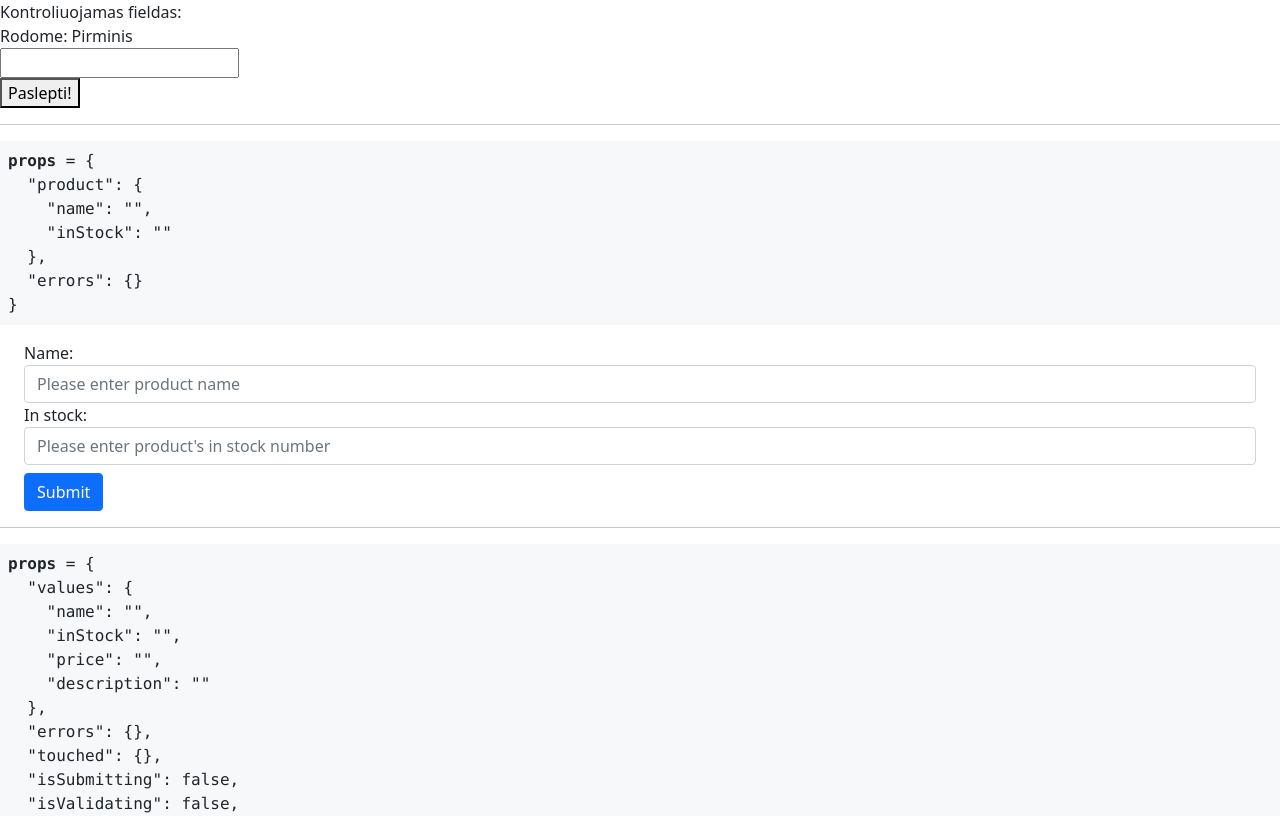
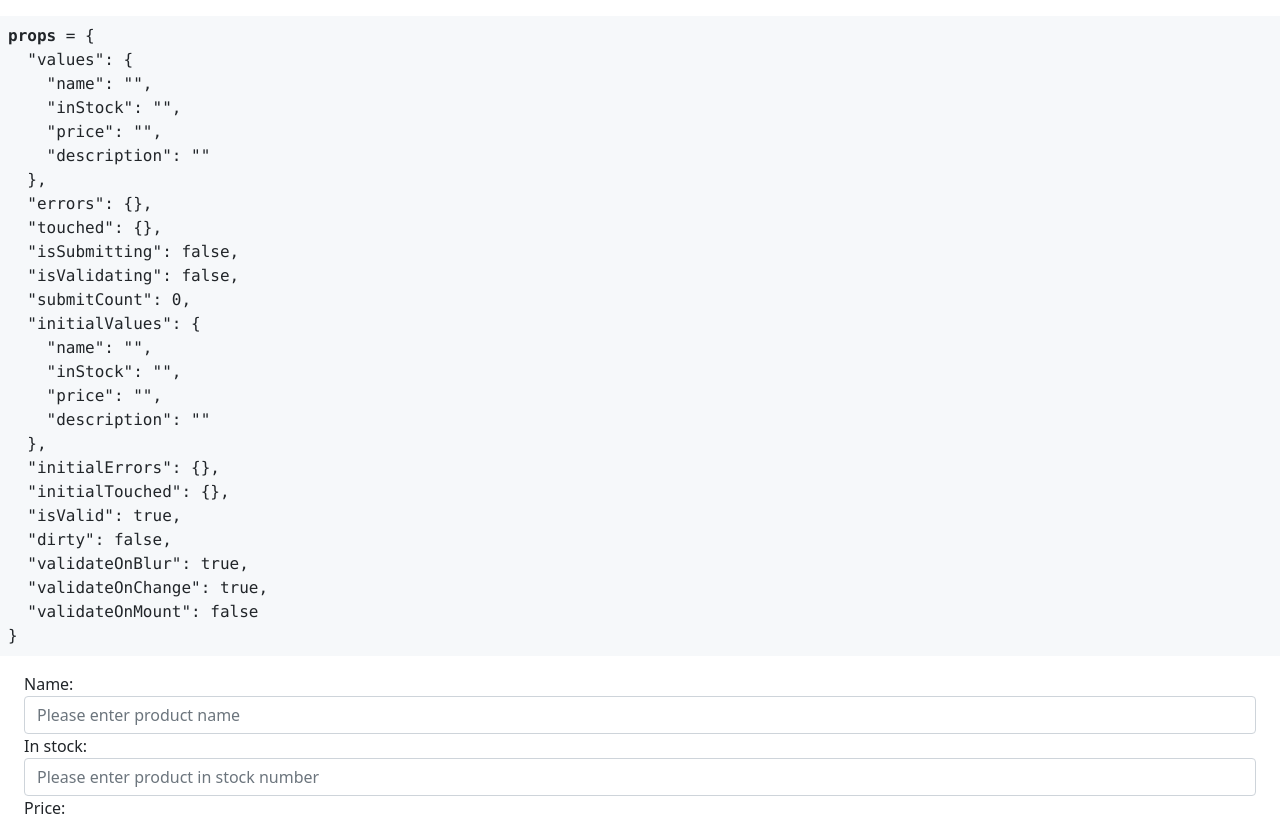
Before and after one commit to tsimonavicius/spring-courses-2020-11, a React (Create React App) app in the folder eshop-rest/ui/: page / in a window 1280 px wide. Shown: the top 816 px of the page. Built offline with nearby package versions, Linux system fonts and the light colour scheme.

Commit message:
Removed dummy components. Starting to Develop SPA

```diff
--- a/eshop-rest/ui/src/App.js
+++ b/eshop-rest/ui/src/App.js
@@ -1,27 +1,8 @@
-import MyAwesomeComponent from "./components/MyAwesomeComponent";
-import Counter from "./components/Counter";
-import HelloWorld from "./components/HelloWorld";
-import UncontrolledComponent from "./components/UncontrolledComponent";
-import ControlledComponent from "./components/ControlledComponent";
-import ControlledComponentWithHooks from "./components/ControlledComponentWithHooks";
-import LifecycleComponent from "./components/LifecycleComponent";
-import UncontrolledComponentHooks from "./components/UncontrolledComponentHooks";
-import ProductForm from "./components/ProductForm";
 import ProductFormWithFormik from "./components/ProductFormWithFormik";
 
 function App() {
   return (
     <div className="App">
-        {/*<MyAwesomeComponent />*/}
-        {/*<Counter tekstas="Niekas nepaspausta" />*/}
-        {/*<HelloWorld/>*/}
-        {/*<UncontrolledComponent />*/}
-        {/*<UncontrolledComponentHooks />*/}
-        {/*<ControlledComponent />*/}
-        <ControlledComponent />
-        <hr/>
-        <ProductForm />
-        <hr/>
         <ProductFormWithFormik/>
     </div>
   );
--- a/eshop-rest/ui/src/components/ControlledComponent.js
+++ /dev/null
@@ -1,51 +0,0 @@
-import React from "react";
-import LifecycleComponent from "./LifecycleComponent";
-import LifecycleComponentHooks from "./LifecycleComponentHooks";
-
-class ControlledComponent extends React.Component {
-    constructor(props) {
-        super(props);
-
-        this.state = {
-            name: 'Pirminis',
-            isVisible: false,
-        }
-
-        this.handleInputChange = this.handleInputChange.bind(this);
-        this.hideComponent = this.hideComponent.bind(this);
-    }
-
-    handleInputChange(e) {
-        console.log(e.target.value)
-
-        this.setState({
-            name: e.target.value,
-            isVisible: true,
-        });
-    }
-
-    hideComponent() {
-        this.setState({
-            isVisible: false,
-        })
-    }
-
-    render() {
-        const { name, isVisible } = this.state;
-        return (
-            <form>
-                <label>Kontroliuojamas fieldas:</label>
-                <br />
-                Rodome: {name}
-                <br />
-                <input name="name" type="text" autoComplete={"off"} onChange={this.handleInputChange} />
-                {/*{ isVisible && <LifecycleComponent text={name} /> }*/}
-                { isVisible && <LifecycleComponentHooks text={name} /> }
-                <br />
-                <button type="button" onClick={this.hideComponent}> Paslepti!</button>
-            </form>
-        );
-    }
-}
-
-export default ControlledComponent;
--- a/eshop-rest/ui/src/components/ControlledComponentWithHooks.js
+++ /dev/null
@@ -1,20 +0,0 @@
-import React, { useState } from "react";
-
-export default () => {
-
-    const [name, setName] = useState('Pirminis naudojant use state!')
-
-    const handleInputChange = (e) => {
-        setName(e.target.value);
-    }
-
-    return (
-        <form>
-            <label>Kontroliuojamas fieldas:</label>
-            <br />
-            Rodome: {name}
-            <br />
-            <input name="name" type="password" onChange={handleInputChange} />
-        </form>
-    );
-}
--- a/eshop-rest/ui/src/components/Counter.js
+++ /dev/null
@@ -1,12 +0,0 @@
-const pavadinimas = "Paspausk"
-
-export default ({ tekstas }) => {
-	console.log("Properties", tekstas)
-
-	return (
-		<>
-			<span>{tekstas}</span>
-			<button>{pavadinimas}</button>
-		</>
-	)
-}
--- a/eshop-rest/ui/src/components/HelloWorld.js
+++ /dev/null
@@ -1,24 +0,0 @@
-import React from "react";
-
-class HelloWorld extends React.Component {
-	constructor(props) {
-		super(props)
-		this.state = {name: "World"}
-	}
-
-	setName = (e) => {
-		console.log(e.target.value)
-		this.setState({name: e.target.value})
-	}
-
-	render() {
-		return (
-			<>
-				<h1>Hello, {this.state.name}!</h1>
-				<input onChange={this.setName}/>
-			</>
-		)
-	}
-}
-
-export default HelloWorld
--- a/eshop-rest/ui/src/components/LifecycleComponent.js
+++ /dev/null
@@ -1,33 +0,0 @@
-import React from "react";
-
-class LifecycleComponent extends React.Component {
-    constructor(props) {
-        super(props);
-        // props.text = //tai kas atejo is kito state!
-    }
-
-    componentDidMount() {
-        console.log("Mounted... <- loadinam data")
-    }
-
-    componentDidUpdate(prevProps, prevState, snapshot) {
-        const { text } = this.props;
-        if (prevProps.text !== text) {
-            console.log("komponentas atsinaujina!");
-        }
-    }
-
-    componentWillUnmount() {
-        alert("Unmounting...")
-    }
-
-    render() {
-        console.log("Rendering...")
-        const { text } = this.props;
-        return (
-            <div>Viskas ciki piki! Perduotas tekstas: { text }</div>
-        );
-    }
-}
-
-export default LifecycleComponent;
--- a/eshop-rest/ui/src/components/LifecycleComponentHooks.js
+++ /dev/null
@@ -1,31 +0,0 @@
-import React, {useEffect, useState} from "react";
-
-export default ({text}) => {
-
-    const [isLoading, setLoader] = useState(true);
-    const [extraText, setExtraText] = useState('');
-
-    useEffect(() => {
-        console.log("mounted....")
-
-        setTimeout(() => {
-            setLoader(false);
-        }, 2000)
-
-        if (text === 'ok') {
-            setExtraText("!!!! JEEEE !!! Jusu ivestas teksto turinys mums labai patinka!!!")
-        }
-
-        return () => {
-            console.log("updating or unmounting????????")
-        }
-    })
-
-    return (
-        <div>
-            {isLoading && <span>Kraunasi...</span>}
-            Viskas ciki piki! Perduotas tekstas su functional component: { text }
-            {extraText.length > 0 && <span>{extraText}</span>}
-        </div>
-    );
-}
--- a/eshop-rest/ui/src/components/MyAwesomeComponent.js
+++ /dev/null
@@ -1,6 +0,0 @@
-
-const MyAwesomeComponent = () => {
-	return <p>This is My Awesome Component!!!</p>
-}
-
-export default MyAwesomeComponent
--- a/eshop-rest/ui/src/components/ProductForm.js
+++ /dev/null
@@ -1,80 +0,0 @@
-import {useState} from "react";
-import PropsState from "./PropsState";
-
-export default () => {
-	const [product, setProduct] = useState({name: '', inStock: ''})
-	const [errors, setErrors] = useState({})
-
-	const setProductName = (e) => {
-		setErrors({...errors, name: ''})
-		setProduct(prevProduct => ({
-			...prevProduct,
-			name: e.target.value
-		}))
-	}
-
-	const setProductInStock = (e) => {
-		setErrors({...errors, inStock: ''})
-		setProduct(prevProduct => ({
-			...prevProduct,
-			inStock: e.target.value
-		}))
-	}
-
-	const handleSubmit = (e) => {
-		e.preventDefault()
-
-		console.log("submitting data", product)
-	}
-
-	const validateName = ({ target: { value } }) => {
-		if (!value) {
-			setErrors({...errors, name: 'Producto "Pavadinimas" yra privalomas'})
-		}
-	}
-
-	const validateInStock = (e) => {
-		if (e.target.value === '' || e.target.value === undefined) {
-			setErrors({...errors, inStock: 'Producto "Kiekis" yra privalomas'})
-			return
-		}
-
-		if (!/^-?\d+$/.test(e.target.value)) {
-			setErrors({...errors, inStock: 'Producto "Kiekis" privalo buti sveikas skaicius'})
-			return
-		}
-	}
-
-	return (
-		<>
-			<PropsState product={product} errors={errors}/>
-			<form className="mx-4" onSubmit={handleSubmit}>
-				<div className="form-group">
-					<label htmlFor="name">Name:</label>
-					<input type="text" id="name" name="name"
-						   className="form-control"
-						   placeholder="Please enter product name"
-						   value={product.name}
-						   onChange={setProductName}
-						   onBlur={validateName}
-					/>
-					<small className="form-text text-danger">{errors.name}</small>
-				</div>
-
-				<div className="form-group">
-					<label htmlFor="inStock">In stock:</label>
-					<input type="text" id="inStock" name="inStock"
-						   className="form-control"
-						   placeholder="Please enter product's in stock number"
-						   value={product.inStock}
-						   onChange={setProductInStock}
-						   onBlur={validateInStock}
-					/>
-					<small className="form-text text-danger">{errors.inStock}</small>
-				</div>
-
-				<button type="submit" className="btn btn-primary mt-2">Submit</button>
-			</form>
-		</>
-	)
-}
--- a/eshop-rest/ui/src/components/UncontrolledComponent.js
+++ /dev/null
@@ -1,30 +0,0 @@
-import React from "react";
-
-class UncontrolledComponent extends React.Component {
-    constructor(props) {
-        super(props);
-
-        this.nameInput = React.createRef();
-
-        this.handleSubmit = this.handleSubmit.bind(this);
-    }
-
-    handleSubmit(e) {
-        e.preventDefault();
-        console.log("you clicked submit! Your ref value: ", this.nameInput.current.value);
-    }
-
-    render() {
-        return (
-            <form onSubmit={this.handleSubmit}>
-                <label>Nekontroliuojamas fieldas:</label>
-                <br />
-                <input name="name" type="password" ref={this.nameInput} />
-                <br />
-                <button type="submit">Pirmyn!</button>
-            </form>
-        );
-    }
-}
-
-export default UncontrolledComponent;
--- a/eshop-rest/ui/src/components/UncontrolledComponentHooks.js
+++ /dev/null
@@ -1,35 +0,0 @@
-import React, {useRef, useState} from "react";
-
-export default () => {
-
-    const nameInput = useRef('')
-    const ref = useRef(null)
-    const [studentName, setStudentName] = useState("Bevardis");
-
-    const handleSubmit = (e) => {
-        e.preventDefault();
-        const name = nameInput.current.value;
-
-        console.log("you clicked submit! Your ref value: ", ref.current.value);
-
-        console.log('btn: ', ref.current.value)
-        setStudentName(name)
-    }
-
-    return (
-        <form onSubmit={handleSubmit}>
-            Studento vardas: {studentName}
-            <br />
-            <label>Nekontroliuojamas fieldas su hooks:</label>
-            <br />
-            <input name="name" type="password" ref={nameInput} />
-            <br />
-            <button type="submit" >Pirmyn!</button>
-            <select name={'smth'} ref={ref}>
-                <option >Petras</option>
-                <option>Elvis</option>
-                <option>Rokas</option>
-            </select>
-        </form>
-    );
-}
```
Also changed, not shown: 1 other file (tests, documents, lock files or other folders).
